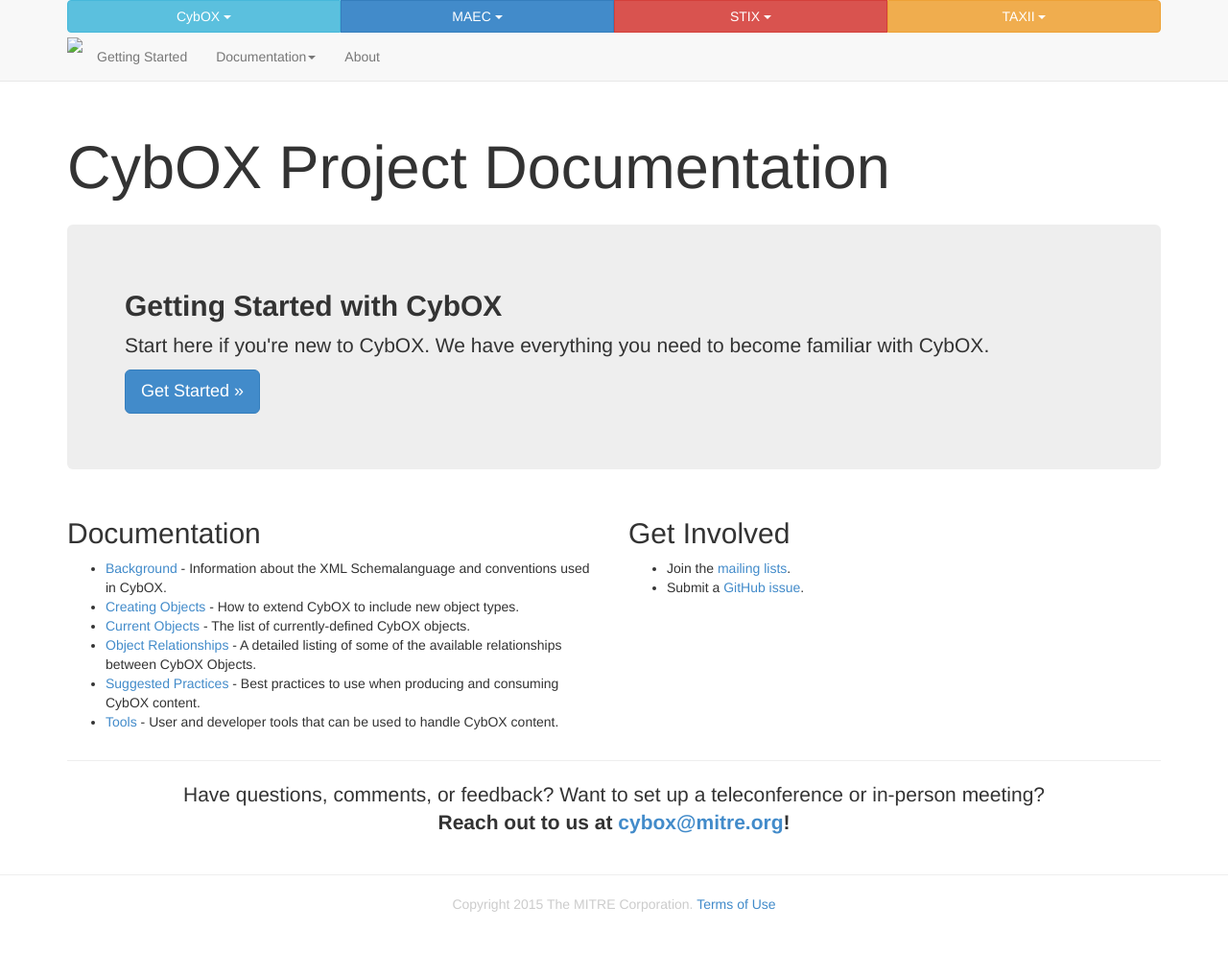
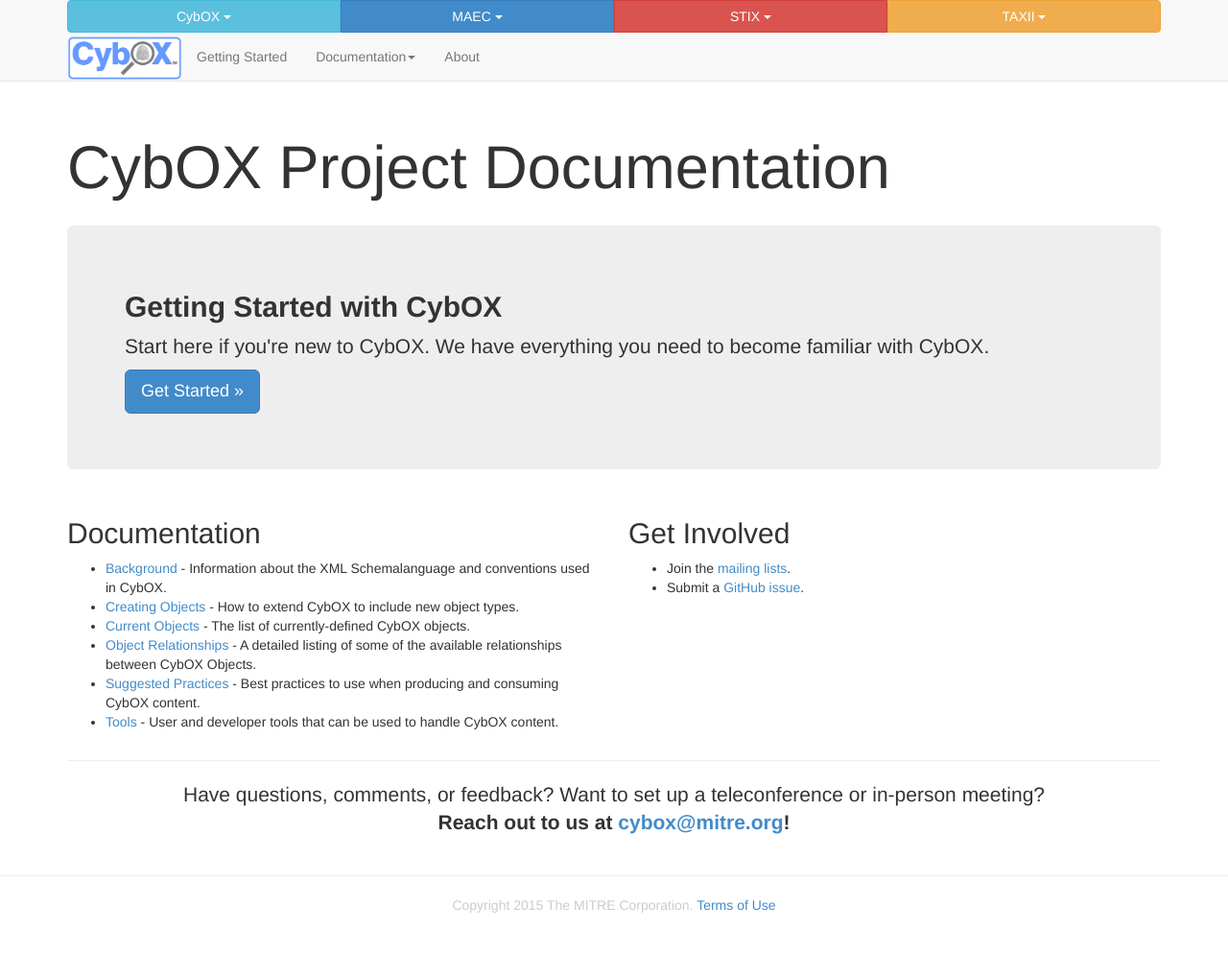
Before and after one commit to CybOXProject/cyboxproject.github.io, a Jekyll site: the page built from index.md, in a window 1280 px wide. Shown: the whole page at 96% size. Built offline with Jekyll 4.4.1, drawn with Linux system fonts in a browser that asks for light colours; Markdown is read by kramdown in place of the engine named in the settings.

Commit message:
add logo

```diff
--- a/_includes/nav.html
+++ b/_includes/nav.html
@@ -8,7 +8,7 @@
         <span class="icon-bar"></span>
         <span class="icon-bar"></span>
       </button>
-      <a href="{{ site.root }}" class="pull-left"><img src="/images/logo.png" style="max-height: 100px; max-width: 120px; margin-top: 3px;"></a>
+      <a href="https://cyboxproject.github.io" class="pull-left"><img src="/images/logo.png" style="max-height: 100px; max-width: 120px; margin-top: 3px;"></a>
     </div>
     <div class="collapse navbar-collapse">
       <ul class="nav navbar-nav">
```
Also changed, not shown: images/logo.png (added).
